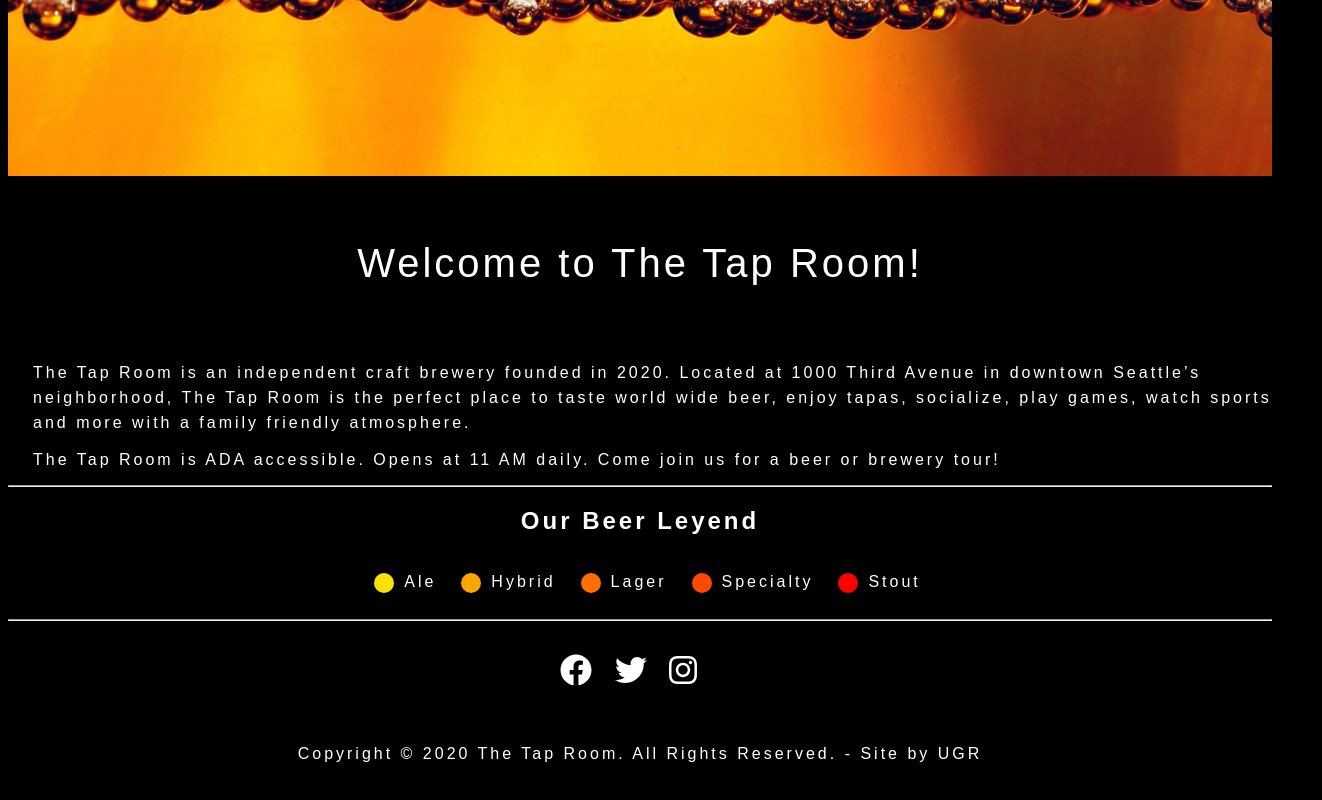
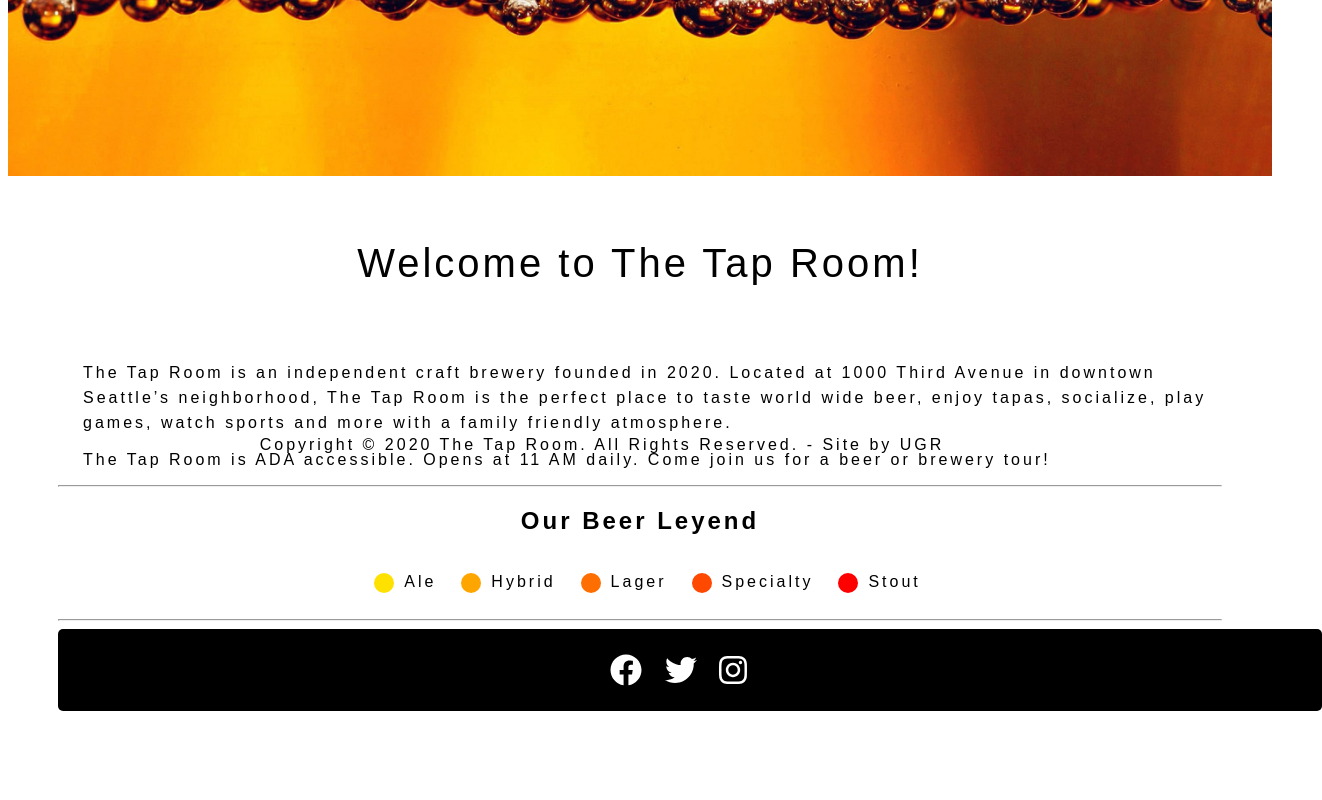
Before and after one commit to Ugonz86/TapRoom, a React (Create React App) app: page / in a window 1280 px wide. Shown: the part 306-1106 px from the top of the page, 1322 px wide, since content can reach past the window. Built offline with nearby package versions, Linux system fonts and the light colour scheme; the HTML template or start-up script is replaced by a standard one.

Commit message:
Add styling

```diff
--- a/src/components/App.jsx
+++ b/src/components/App.jsx
@@ -99,7 +99,7 @@ class App extends React.Component {
       <div style={appStyle}>
         <style jsx global>{`
           body {
-            background-color: black;
+            // background-color: black;
           }
         `}</style>
         <Header />
--- a/src/components/Home.jsx
+++ b/src/components/Home.jsx
@@ -1,22 +1,23 @@
 import React from 'react';
 import beer1 from '../assets/images/beer1.jpg';
-
 import { FontAwesomeIcon } from '@fortawesome/react-fontawesome';
 import {faFacebook, faTwitter, faInstagram} from '@fortawesome/free-brands-svg-icons';
 
 var picBoxStyle = {
   position: 'relative',
   height: '400px',
+
 };
 
 var infoStyle = {
   textAlign: 'center',
-  color: 'white',
-  backgroundColor: 'black',
+  color: 'black',
   paddingBottom: '30px',
   paddingTop: '25px',
   marginBottom: '60px',
   letterSpacing: '3px',
+  marginLeft: '50px',
+  marginRight: '50px'
 };
 
 var legend = {
@@ -26,10 +27,12 @@ var legend = {
 
 var socialMediaStyle = {
   background: 'black',
+  width: '100%',
   padding: '25px 50px',
   display: 'inline-block',
   position: 'inherit',
   textAlign: 'center',
+  borderRadius: '5px'
 };
 
 function Home(){
@@ -42,6 +45,7 @@ function Home(){
             background: url(${beer1}) no-repeat center center;
             background-size: cover;
           }
+
         `}</style>
       </div>
 
@@ -94,7 +98,7 @@ function Home(){
         </div><br/>
         <hr/>
 
-        <div style={socialMediaStyle}>
+        <div className="socialMedia" style={socialMediaStyle}>
           <a
             href="https://www.facebook.com/learnbuildteach/"
             className="facebook social">
@@ -109,7 +113,7 @@ function Home(){
             <FontAwesomeIcon icon={faInstagram} size="2x" />
           </a>&nbsp; &nbsp;
         </div><br/><br/>
-        <p>Copyright © 2020 The Tap Room. All Rights Reserved. - Site by UGR</p>
+        <p style={{bottom: '0', position: 'absolute',  textAlign: 'center', width: '85%', marginBottom: '40px'}}>Copyright © 2020 The Tap Room. All Rights Reserved. - Site by UGR</p>
       </div>
 
     </div>
```
